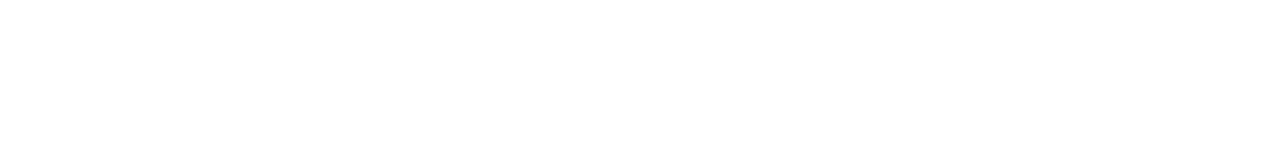
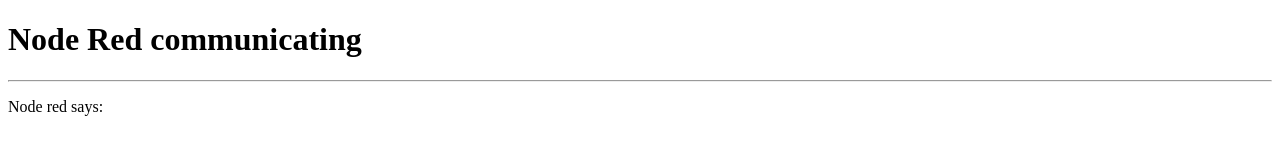
Before and after one commit to PantherMan-2m/html-hosting, a plain HTML site: page index.html in a window 1280 px wide. Drawn offline with Linux system fonts and the light colour scheme.

Commit message:
Added Text to webpage

```diff
--- a/index.html
+++ b/index.html
@@ -6,6 +6,9 @@
     <title>Node Red webpage</title>
 </head>
 <body>
+    <h1>Node Red communicating</h1>
+    <hr/>
+    <p>Node red says:</p>
     <div id="output"></div>
 
     <script src="script.js"></script>
```
